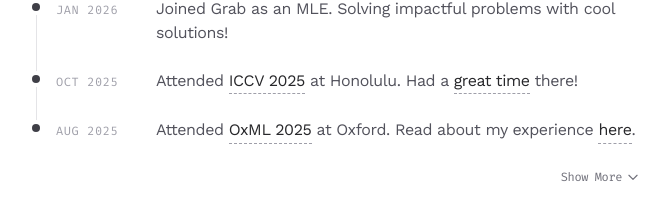
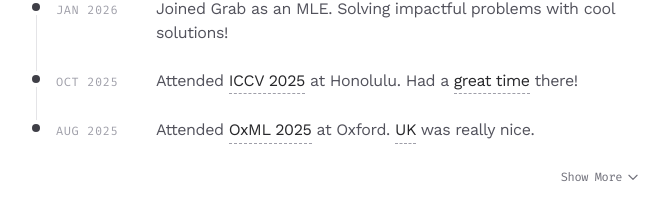
Before and after one commit to wyhong3103/wyhong3103.github.io, a Next.js app: page / in a window 1280 px wide. Shown: the part 690-898 px from the top of the page, without its empty margins (304-976 px from the left). Built offline with nearby package versions, Linux system fonts and the light colour scheme.

Commit message:
feat: upd

```diff
--- a/components/ui/timeline.tsx
+++ b/components/ui/timeline.tsx
@@ -31,7 +31,9 @@ const timelineData = [
     <div className="flex flex-1 flex-col gap-1 sm:flex-row sm:items-baseline sm:gap-5">
       <MonthYear monthYear="Jan 2026" />
       <div className="flex flex-1 flex-col gap-1.5">
-        <p>Joined Grab as an MLE. Solving impactful problems with cool solutions!</p>
+        <p>
+          Joined Grab as an MLE. Solving impactful problems with cool solutions!
+        </p>
       </div>
     </div>
   </div>,
@@ -64,8 +66,8 @@ const timelineData = [
         <p>
           Attended{' '}
           <AnimatedLink href="https://www.oxfordml.school/" title="OxML 2025" />{' '}
-          at Oxford. Read about my experience{' '}
-          <AnimatedLink href="/blog/oxml-2025" title="here" />.
+          at Oxford. <AnimatedLink href="/blog/uk-2025" title="UK" /> was really
+          nice.
         </p>
       </div>
     </div>
```
